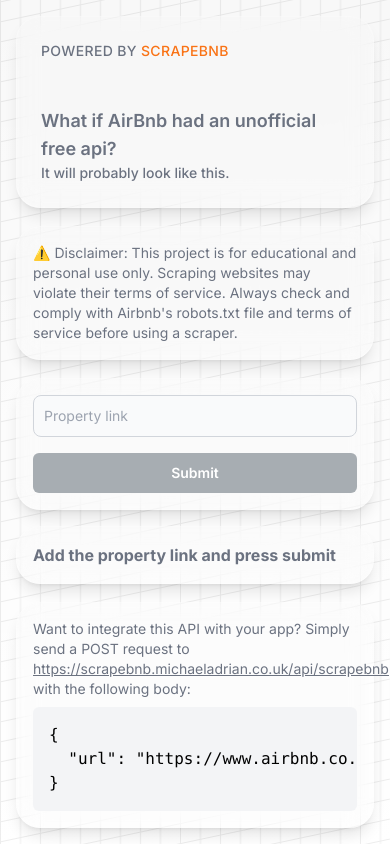
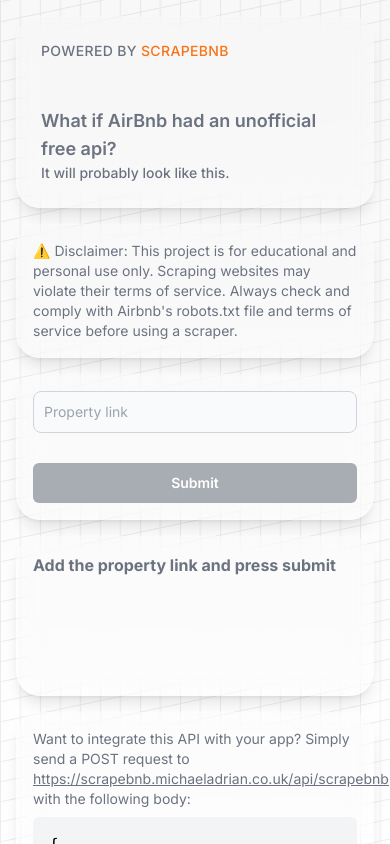
Before and after one commit to fauxir/ScrapeBnB_UI, a Next.js app: page / in a window 390 px wide. Built offline with nearby package versions, Linux system fonts and the light colour scheme.

Commit message:
Final styling issues addressed

```diff
--- a/app/page.tsx
+++ b/app/page.tsx
@@ -46,7 +46,9 @@
     <main className="flex z-50 min-h-screen flex-col items-center justify-between p-4 md:p-24 overflow-y-auto">
       <Header />
       {!propertyData && <Disclaimer />}
-      <div className="w-full flex flex-col md:flex-row justify-center items-center md:items-start gap-4 md:gap-10">
+      <div className="w-full flex justify-center align-middle">
+        <div className="flex justify-center align-middle w-full md:w-[80%]">
+          <div className="w-full flex flex-col lg:flex-row justify-between items-center md:items-start gap-4 md:gap-10">
             <PropertyForm onSubmit={handleSubmit} status={status} />
             <PropertyDetails
               propertyData={propertyData}
@@ -54,6 +56,8 @@
               error={error}
             />
           </div>
+        </div>
+      </div>
       {!propertyData && <ApiInstructions />}
     </main>
   );
--- a/components/api-instructions.tsx
+++ b/components/api-instructions.tsx
@@ -1,8 +1,10 @@
 export const ApiInstructions = () => (
-  <div className="w-full max-w-4xl mx-auto mt-4">
+  <div className="w-full flex justify-center align-middle mt-4">
+    <div className="flex justify-center align-middle w-full md:w-[80%]">
       <div className="group flex h-fit w-full flex-col justify-between rounded-3xl p-4 md:p-6 bg-white/10 dark:bg-black/10 backdrop-blur-md border border-white/20 dark:border-black/20 shadow-lg">
         <p className="text-gray-500 text-sm md:text-base">
-        Want to integrate this API with your app? Simply send a POST request to{" "}
+          Want to integrate this API with your app? Simply send a POST request
+          to{" "}
           <a
             href="https://scrapebnb.michaeladrian.co.uk/api/scrapebnb"
             className="underline"
@@ -20,4 +22,5 @@
         </pre>
       </div>
     </div>
+  </div>
 );
--- a/components/disclaimer.tsx
+++ b/components/disclaimer.tsx
@@ -1,9 +1,14 @@
 export const Disclaimer = () => (
-  <div className="w-full max-w-4xl mx-auto mb-4">
-    <div className="group flex h-fit w-full flex-col justify-between rounded-3xl p-4 md:p-6 bg-white/10 dark:bg-black/10 backdrop-blur-md border border-white/20 dark:border-black/20 shadow-lg">
-      <p className="text-gray-500 text-sm md:text-base">
-        ⚠️ Disclaimer: This project is for educational and personal use only. Scraping websites may violate their terms of service. Always check and comply with Airbnb&apos;s robots.txt file and terms of service before using a scraper.
-      </p>
+  <div className="w-full flex justify-center align-middle mb-4">
+    <div className="flex justify-center align-middle w-full md:w-[80%]">
+      <div className="group flex h-fit w-full flex-col justify-between rounded-3xl p-4 md:p-6 bg-white/10 dark:bg-black/10 backdrop-blur-md border border-white/20 dark:border-black/20 shadow-lg">
+        <p className="text-gray-500 text-sm md:text-base">
+          ⚠️ Disclaimer: This project is for educational and personal use only.
+          Scraping websites may violate their terms of service. Always check and
+          comply with Airbnb&apos;s robots.txt file and terms of service before
+          using a scraper.
+        </p>
+      </div>
     </div>
   </div>
 );
--- a/components/header.tsx
+++ b/components/header.tsx
@@ -2,9 +2,11 @@
 
 export const Header = () => (
   <div className="w-full flex justify-center align-middle mb-4">
-    <SwapTextCard
-      initialText="What if AirBnb had an unofficial free api?"
-      finalText="It will probably look like this."
-    />
+    <div className="flex justify-center align-middle w-full md:w-[80%]">
+      <SwapTextCard
+        initialText="What if AirBnb had an unofficial free api?"
+        finalText="It will probably look like this."
+      />
+    </div>
   </div>
 );
--- a/components/property-details.tsx
+++ b/components/property-details.tsx
@@ -7,8 +7,8 @@
 }
 
 export const PropertyDetails: React.FC<PropertyDetailsProps> = ({ propertyData, status, error }) => (
-  <div className="w-full md:w-1/2 max-w-xl">
-    <div className="group flex h-full w-full flex-col justify-between rounded-3xl p-4 md:p-6 bg-white/10 dark:bg-black/10 backdrop-blur-md border border-white/20 dark:border-black/20 shadow-lg">
+  <div className="w-full lg:w-1/2 lg:max-w-xl ">
+    <div className="group min-h-40 flex w-full flex-col justify-between rounded-3xl p-4 md:p-6 bg-white/10 dark:bg-black/10 backdrop-blur-md border border-white/20 dark:border-black/20 shadow-lg">
       {propertyData ? (
         <>
           <p className="text-gray-500 font-bold">Received data:</p>
--- a/components/property-form.tsx
+++ b/components/property-form.tsx
@@ -20,9 +20,9 @@
   };
 
   return (
-    <div className="w-full md:w-1/2 max-w-xl">
+    <div className="w-full lg:w-1/2 lg:max-w-xl">
       <div className="group flex h-fit w-full flex-col justify-between rounded-3xl p-4 md:p-6 bg-white/10 dark:bg-black/10 backdrop-blur-md border border-white/20 dark:border-black/20 shadow-lg">
-        <form className="gap-4 z-50 flex flex-col" onSubmit={handleSubmit}>
+        <form className="gap-4 h-28 z-50 flex flex-col justify-between" onSubmit={handleSubmit}>
           <input
             type="text"
             name="airbnb_links"
--- /dev/null
+++ b/components/ui/buttons/status-button.tsx
@@ -0,0 +1,62 @@
+import { useState } from "react";
+import { AnimatePresence, motion } from "framer-motion";
+import { CheckCircle2, CircleDashed } from "lucide-react";
+
+import { cn } from "@/utils/cn";
+
+const wait = async (ms: number) => new Promise((resolve) => setTimeout(resolve, ms));
+
+export default function StatusButton() {
+  const [status, setStatus] = useState<"loading" | "Add to cart" | "Added to cart">();
+  const isEnabled = !status || status === "Add to cart";
+
+  const changeStatus = async () => {
+    if (!isEnabled) {
+      return;
+    }
+
+    setStatus("loading");
+    await wait(1500);
+    setStatus("Added to cart");
+    await wait(1500);
+    setStatus("Add to cart");
+  };
+
+  return (
+    <button
+      onClick={changeStatus}
+      disabled={!isEnabled}
+      type="submit"
+      className="group relative h-10 min-w-40 overflow-hidden rounded-md bg-[#a7adb2] px-6 text-sm font-semibold text-white transition-colors duration-300 hover:bg-[#cbcfd2]"
+    >
+      <AnimatePresence mode="wait" initial={false}>
+        <motion.span
+          // Remount the component so that the animation can be restarted
+          key={status}
+          initial={{ opacity: 0, y: -15 }}
+          animate={{ opacity: 1, y: 0 }}
+          exit={{ opacity: 0, y: 15 }}
+          transition={{ duration: 0.075 }}
+          className={cn("flex items-center justify-center gap-1")}
+        >
+          {status === "Added to cart" && (
+            <motion.span
+              className="h-fit w-fit"
+              initial={{ scale: 0 }}
+              animate={{ scale: 1 }}
+              transition={{ delay: 0.075, type: "spring" }}
+            >
+              <CheckCircle2 className="h-4 w-4 fill-white stroke-[#a7adb2] group-hover:stroke-[#a7adb2]" />
+            </motion.span>
+          )}
+
+          {status == "loading" ? (
+            <CircleDashed className="h-4 w-4 animate-spin" />
+          ) : (
+            status ?? "Add to cart"
+          )}
+        </motion.span>
+      </AnimatePresence>
+    </button>
+  );
+}
--- a/components/ui/cards/swap-text-card.tsx
+++ b/components/ui/cards/swap-text-card.tsx
@@ -8,7 +8,7 @@
 
 export default function SwapTextCard({ initialText, finalText }: FlipTextCardProps) {
   return (
-    <div className="group flex min-h-48 w-full flex-col justify-between rounded-3xl p-6 md:w-[80%] bg-white/10 dark:bg-black/10 backdrop-blur-md border border-white/20 dark:border-black/20 shadow-lg">
+    <div className="group flex min-h-48 w-full flex-col justify-between rounded-3xl p-6 md:w-full bg-white/10 dark:bg-black/10 backdrop-blur-md border border-white/20 dark:border-black/20 shadow-lg">
       <h5 className="mb-2 text-sm font-medium uppercase tracking-wide text-gray-500">Powered by <Link href="https://www.npmjs.com/package/scrapebnb" target="_blank" rel="noopener noreferrer"><span className="text-orange-500">ScrapeBnB</span></Link></h5>
       <div className="flex flex-col justify-between md:min-w-72">
         <div className="md:hidden">
```
Lines whose indentation alone changed are shown as unchanged.
